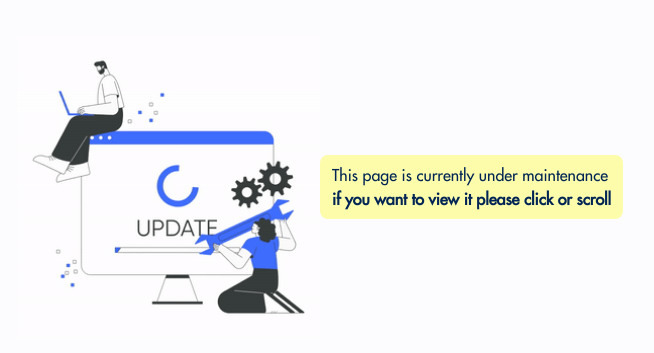
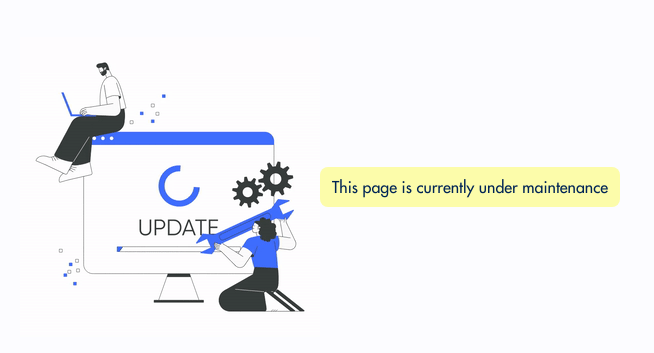
Before and after one commit to reGardens/myportfolio, a React (Vite) app: page / in a window 1280 px wide. Shown: the part 213-566 px from the top of the page, without its empty margins (320-974 px from the left). Built offline with nearby package versions, Linux system fonts and the light colour scheme.

Commit message:
fix: remote text 404

```diff
--- a/src/js/Error/Error404.jsx
+++ b/src/js/Error/Error404.jsx
@@ -18,8 +18,8 @@ const Error404 = () => {
               <span className="font-normal">
                 This page is currently under maintenance
               </span>
-              <br />
-              if you want to view it please click or scroll
+              {/* <br />
+              if you want to view it please click or scroll */}
             </p>
           </a>
           <a href="#inMobile" className="block md:hidden bg-[#FCFCAA] rounded-lg">
```
